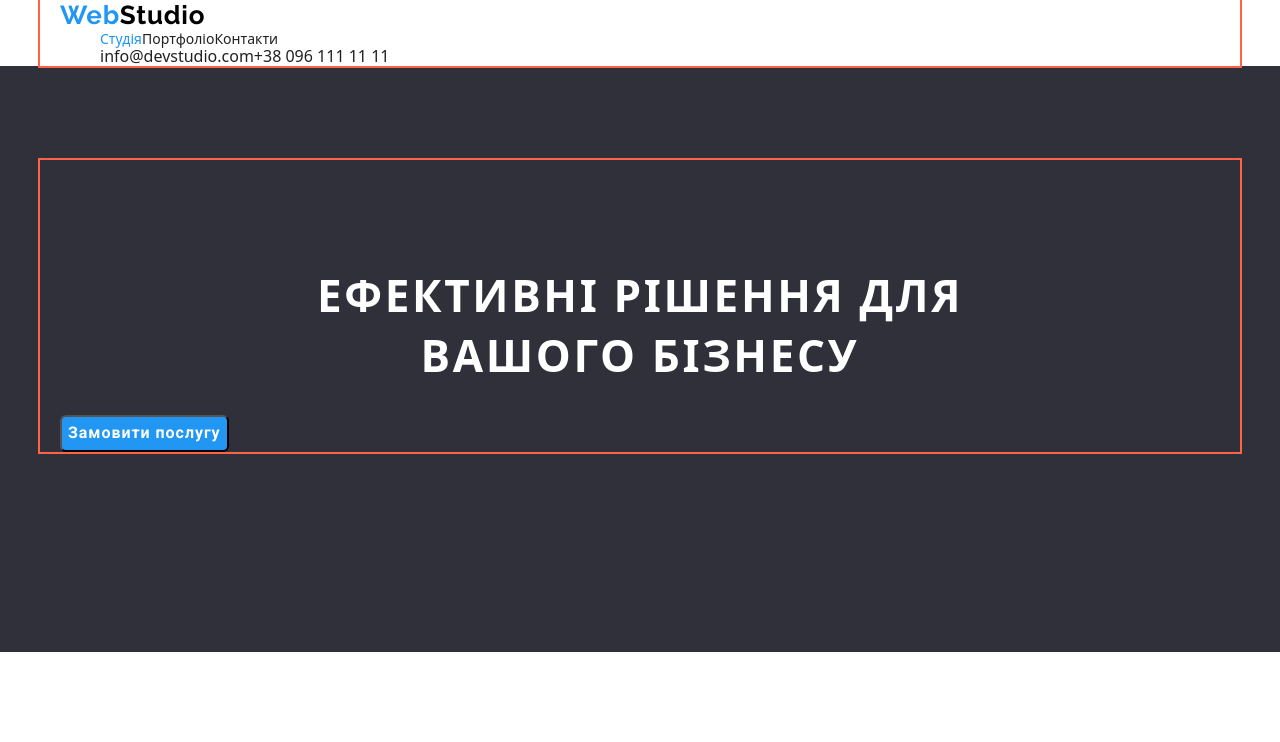
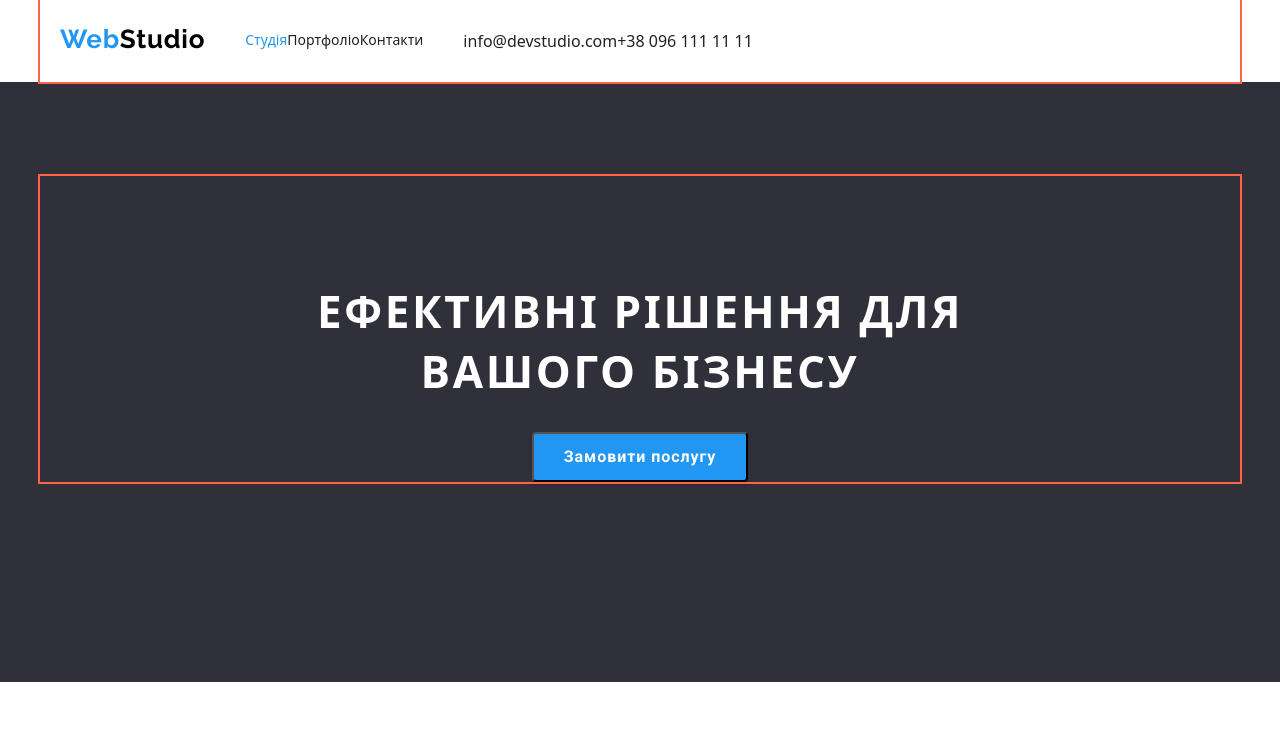
Before and after one commit to Pavlo85/goit-markup-hw-03, a plain HTML site: page index.html in a window 1280 px wide. Shown: the top 742 px of the page. Drawn offline with nearby package versions, Linux system fonts and the light colour scheme.

Commit message:
button centered

```diff
--- a/css/styles.css
+++ b/css/styles.css
@@ -32,6 +32,9 @@ ul {
   letter-spacing: 0.03em;
 
   text-decoration: none;
+  padding-top: 24px;
+
+
 }
 .logo-footer {
   font-family: 'Raleway';
@@ -51,6 +54,7 @@ ul {
 
 .web {
   color: var(--accent-color);
+
 }
 .section {
   padding-top: 94px;
@@ -74,6 +78,8 @@ ul {
   line-height: 1.15;
   color: var(--primary-text-color);
   display: flex;
+  padding-top: 32px;
+  padding-bottom: 32px;
 }
 
 .link {
@@ -81,9 +87,20 @@ ul {
   text-decoration: none;
 }
 
+header .container{
+  display:flex;
+}
+header nav{
+  display:flex;
+}
+
 .site-contact {
   text-decoration: none;
   display: flex;
+  padding-top: 32px;
+  padding-bottom: 32px;
+
+
 }
 .site-nav .link:hover,
 .site-nav .link:focus {
@@ -113,13 +130,18 @@ ul {
   font-weight: 700;
   font-size: 16px;
   line-height: 1.9;
+  width: 216px;
+  height: 50px;
+  box-shadow: 0px 4px 4px rgba(0, 0, 0, 0.15);
   align-items: center;
   text-align: center;
   letter-spacing: 0.06em;
   color: #ffffff;
   background-color: var(--accent-color);
   cursor: pointer;
-  border-radius: 6px;
+  border-radius: 4px;
+  margin: 0 auto;
+  display: block;
 }
 .btn-portfolio-list {
   display: flex;
```
